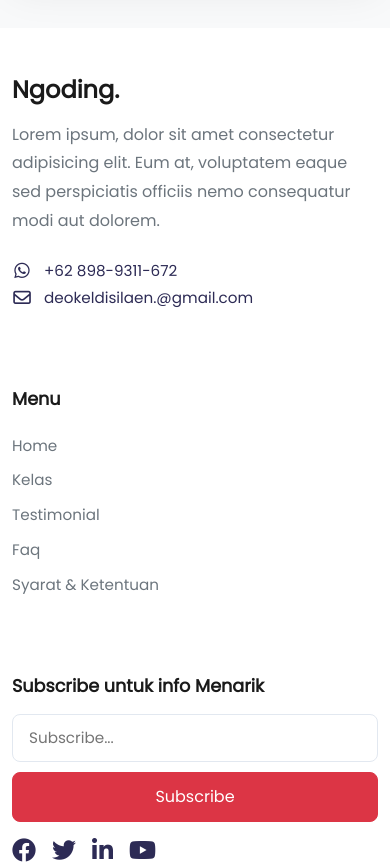
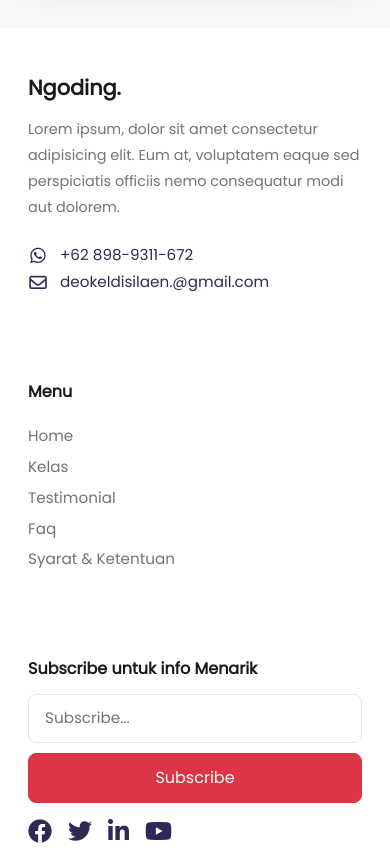
Before and after one commit to Silaenn/React-website-course, a React (Vite) app: page /kelas in a window 390 px wide. Shown: the part 6180-7044 px from the top of the page. Built offline with nearby package versions, Linux system fonts and the light colour scheme.

Commit message:
fix(footer): improve responsive design for small screen devices
- Adjust layout for subscribes section on medium screens
- Enhance footer appearance for mobile devices (max-width: 991px and 576px)
- Make font sizes and paddings responsive for better readability on small screens

```diff
--- a/src/main.css
+++ b/src/main.css
@@ -683,6 +683,23 @@ body {
   }
 }
 
+@media (max-width: 1290px) {
+  .footer .subscribes {
+    flex-direction: column;
+    gap: 10px;
+  }
+
+  .footer .subscribes input {
+    border-radius: 8px;
+    width: 100%;
+  }
+
+  .footer .subscribes .btn {
+    border-radius: 8px;
+    width: 100%;
+  }
+}
+
 .footer .sosial {
   display: flex;
   gap: 1rem;
@@ -1300,3 +1317,48 @@ body {
 .animate__delay-1s {
   animation-delay: 1s;
 }
+
+/* ========================================
+  FOOTER RESPONSIVE FIX
+======================================== */
+@media (max-width: 991px) {
+  .footer {
+    padding: 3rem 1.5rem 2rem 1.5rem;
+  }
+
+  .footer .row:first-child>div {
+    margin-bottom: 2.5rem;
+  }
+
+  .footer .row:first-child>div:last-child {
+    margin-bottom: 0;
+  }
+}
+
+@media (max-width: 576px) {
+  .footer {
+    padding: 2.5rem 1rem 1.5rem 1rem;
+  }
+
+  .footer h3 {
+    font-size: 1.3rem;
+  }
+
+  .footer h5 {
+    font-size: 1rem;
+  }
+
+  .footer .desc {
+    font-size: 0.9rem;
+  }
+
+  .footer .menu-links {
+    gap: 0.5rem;
+  }
+
+  .footer .text-center p {
+    font-size: 0.8rem;
+    padding-top: 2rem;
+    margin-top: 2rem;
+  }
+}
```
